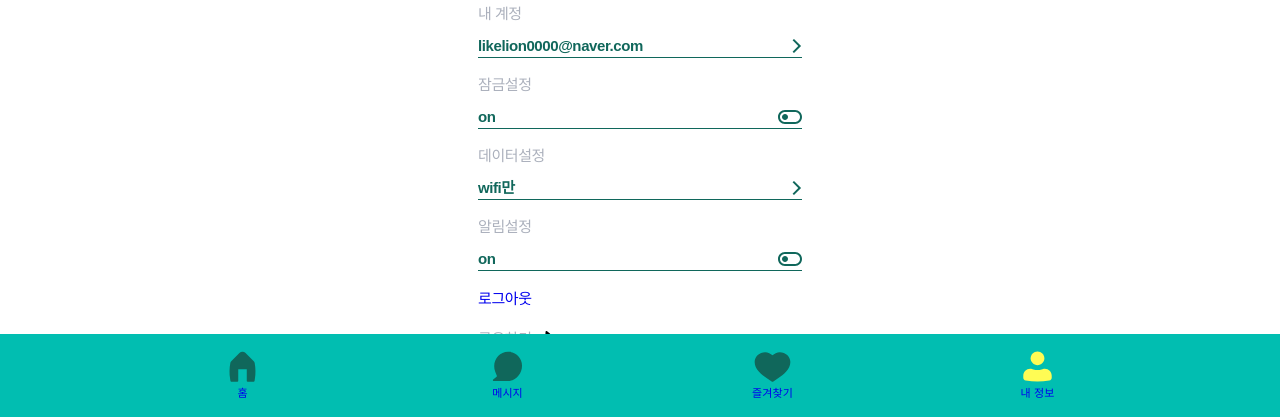
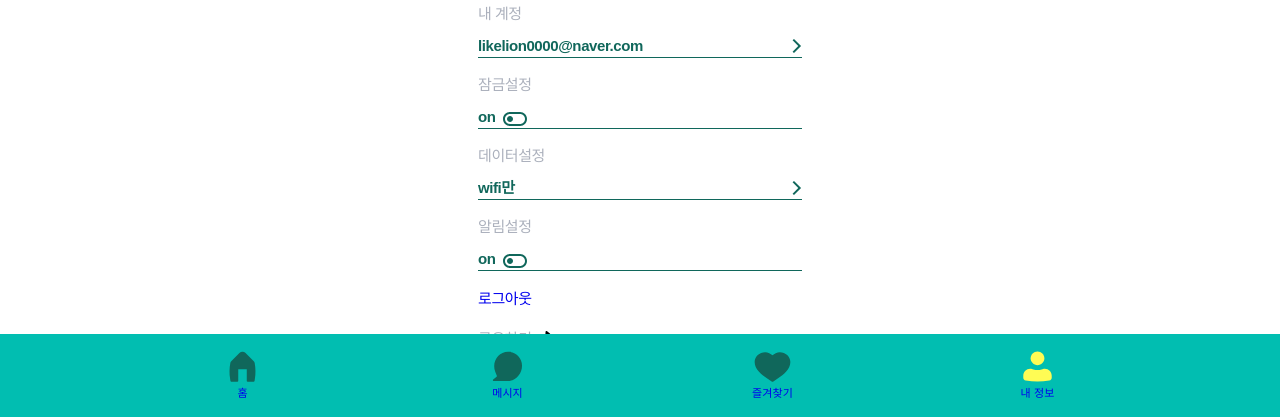
Before and after one commit to zui0202/skkumap-project-master, a Django app: page /profile/ in a window 1280 px wide. Shown: the part 383-800 px from the top of the page. Run offline with Django 4.2, Linux system fonts and the light colour scheme; a user stored in the database is signed in.

Commit message:
Update profile.css

```diff
--- a/baby_lion-master/static/css/profile.css
+++ b/baby_lion-master/static/css/profile.css
@@ -58,6 +58,7 @@ h1{
   color: #ABB0BC;
 }
 
+
 .item_content{
   display: flex;
   flex-direction: row;
@@ -73,10 +74,25 @@ h1{
   color: #10675B;
 }
 
-#toggle_on,#toggle_ff{
+
+.item_content.on_off{
+  justify-content: flex-start;
+}
+.item_content.on_off p{
+  width: 25px;
+}
+
+.item_content :not(.on_off):hover {
+  cursor: pointer;
+}
+
+.item_content.on_off img{
   position: relative;
-  top:1px;
-  right: 130px;
+  top: 1.5px;
+}
+
+.toggle_off{
+  transform: scaleX(-1);
 }
 
 .logout, .sharing{
@@ -104,3 +120,7 @@ h1{
 #my{
   color: yellow;
 }
+
+.logout,.sharing_icons,#sharing_arrow,.profile_img:hover{
+  cursor: pointer;
+}
```
